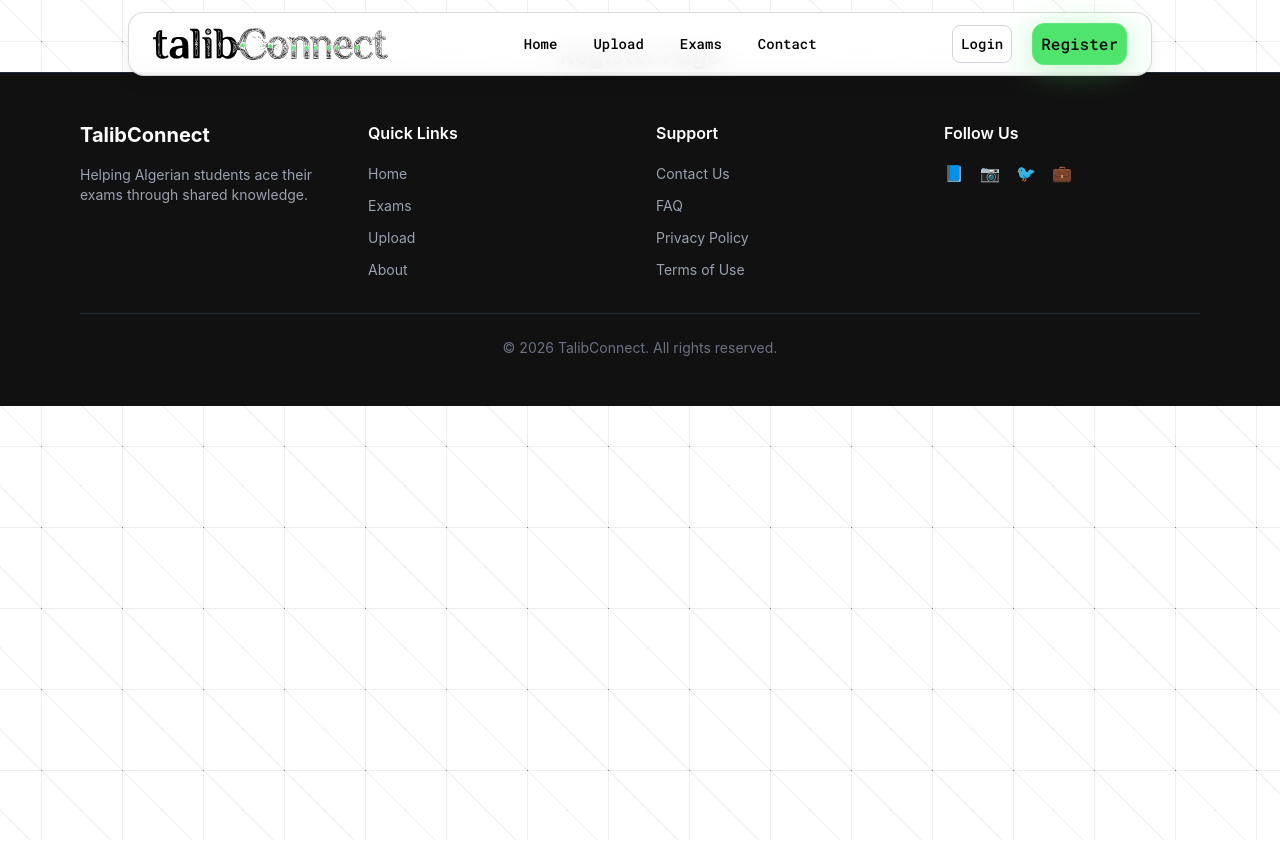
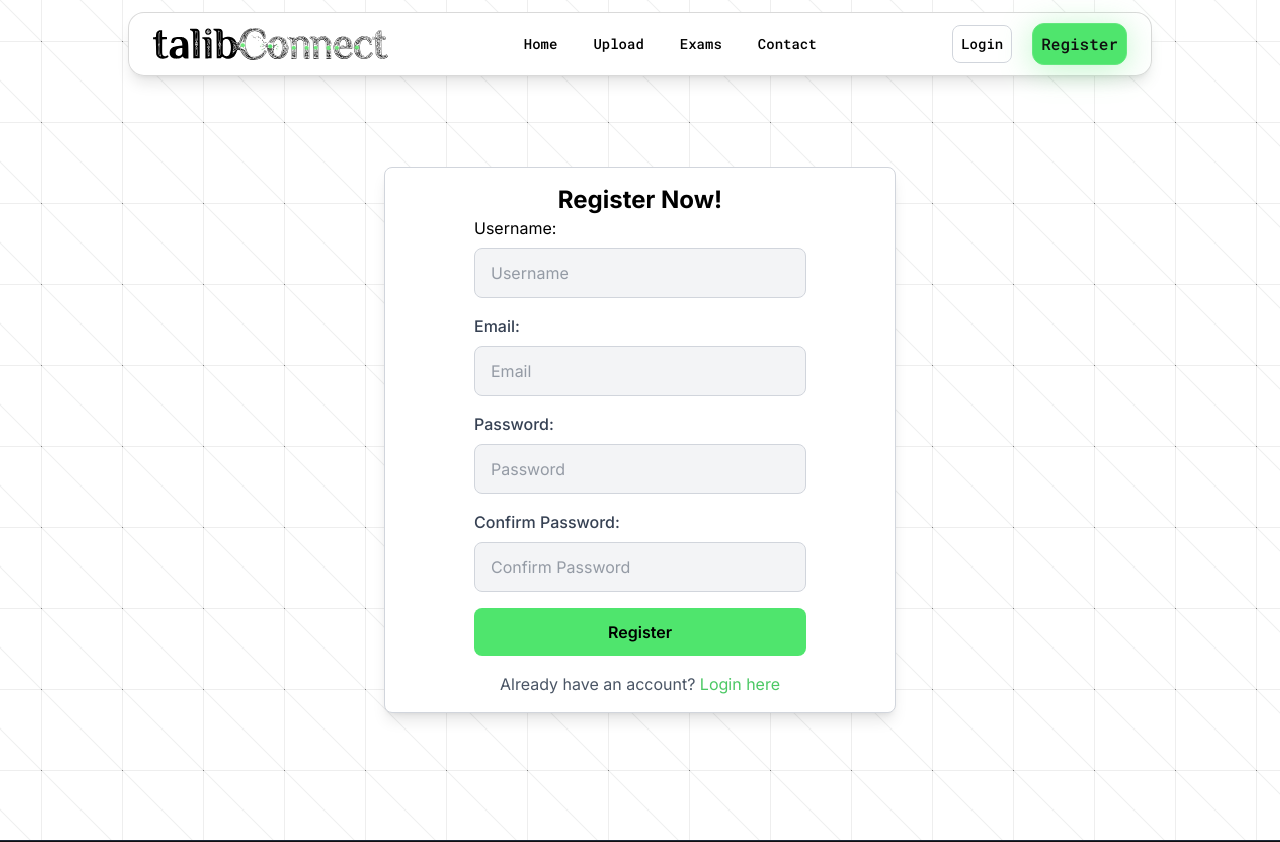
Before and after one commit to tigheni/talibConnect, a React (Vite) app: page /register in a window 1280 px wide. Shown: the top 842 px of the page. Built offline with nearby package versions, Linux system fonts and the light colour scheme.

Commit message:
feat: update dependencies and enhance components with FontAwesome icons; implement registration form with validation

```diff
--- a/package.json
+++ b/package.json
@@ -12,9 +12,11 @@
     "worker:deploy": "wrangler deploy --config wrangler.jsonc"
   },
   "dependencies": {
+    "@fortawesome/fontawesome-free": "^7.2.0",
     "@supabase/supabase-js": "^2.106.0",
     "react": "^19.2.5",
     "react-dom": "^19.2.5",
+    "react-icons": "^5.6.0",
     "react-router-dom": "^7.15.1",
     "wrangler": "^4.97.0"
   },
--- a/src/components/Footer.jsx
+++ b/src/components/Footer.jsx
@@ -1,5 +1,5 @@
 import { Link } from 'react-router-dom';
-
+import { FaInstagram, FaFacebook, FaEnvelope } from 'react-icons/fa';
 export default function Footer() {
    return (
       <footer className="bg-[#111111] border-t border-gray-800 ">
@@ -98,25 +98,19 @@
                         href="#"
                         className="text-gray-400 hover:text-[#63E87E] transition"
                      >
-                        📘
+                        <FaInstagram size={20} />
                      </a>
                      <a
                         href="#"
                         className="text-gray-400 hover:text-[#63E87E] transition"
                      >
-                        📷
+                        <FaFacebook size={20} />
                      </a>
                      <a
-                        href="#"
+                        href="mailto:contact@talibconnect.com"
                         className="text-gray-400 hover:text-[#63E87E] transition"
                      >
-                        🐦
-                     </a>
-                     <a
-                        href="#"
-                        className="text-gray-400 hover:text-[#63E87E] transition"
-                     >
-                        💼
+                        <FaEnvelope size={20} />
                      </a>
                   </div>
                </div>
--- a/src/components/Navbar.jsx
+++ b/src/components/Navbar.jsx
@@ -1,7 +1,10 @@
 import logo from '../assets/logo.svg';
 import { Link } from 'react-router-dom';
+import { useState } from 'react';
 
 export default function NavBoard() {
+   const [isMenuOpen, setIsMenuOpen] = useState(false);
+
    return (
       <div className="fixed top-3 left-0 right-0 z-50 flex justify-center font-roboto-mono ">
          <nav className="h-16 w-full sm:max-w-3xl lg:max-w-5xl mx-5 flex items-center justify-between rounded-2xl bg-white/90 backdrop-blur-md border border-black/15 shadow-lg px-6">
@@ -58,8 +61,25 @@
                   </div>
                </Link>
             </div>
-            <div className="ml-auto md:hidden">
-               <button className="text-2xl">☰</button>
+            <div className=" md:hidden ">
+               <button
+                  onClick={() => {
+                     setIsMenuOpen(!isMenuOpen);
+                     console.log('clicked');
+                  }}
+                  className="text-2xl font-bold focus:outline-none"
+               >
+                  {isMenuOpen ? '✕' : '☰'}
+               </button>
+               {isMenuOpen && (
+                  <div className="absolute top-16 left-0 right-0 bg-white/90 backdrop-blur-md flex flex-col p-4 gap-3 shadow-lg">
+                     <Link to="/">Home</Link>
+                     <Link to="/exams">Exams</Link>
+                     <Link to="/upload">Upload</Link>
+                     <Link to="/login">Login</Link>
+                     <Link to="/register">Register</Link>
+                  </div>
+               )}
             </div>
          </nav>
       </div>
--- a/src/index.css
+++ b/src/index.css
@@ -73,12 +73,14 @@
    --color-light-green-300: #a9e085;
    --color-light-green-400: #8dd65c;
    --color-light-green-500: #70cc33;
+   --cp: #4fe56d;
    --color-light-green-600: #5aa329;
    --color-light-green-700: #437a1f;
    --color-light-green-800: #2d5214;
    --color-light-green-900: #16290a;
    --color-light-green-950: #101d07;
 }
+
 body {
    min-height: 100vh;
    background-image: url('./assets/axiom-pattern-1920x1080.png');
--- a/src/pages/Contact.jsx
+++ b/src/pages/Contact.jsx
@@ -42,14 +42,17 @@
    };
 
    return (
-      <div className="min-h-screen bg-[#0f0f0f]">
+      <div className="min-h-screen bg-[#0f0f0f] font-inter">
          <div className="max-w-2xl mx-auto px-4 py-24">
             <div className="text-center mb-12">
                <h1 className="text-3xl md:text-4xl font-bold text-white mb-3">
                   Contact Us
                </h1>
                <p className="text-gray-400">
-                  Have questions? We'll get back to you within 24 hours.
+                  Have questions? We'll get back to you soon!
+               </p>
+               <p className="text-gray-400">
+                  You can also reach us at contact@talibconnect.com
                </p>
             </div>
 
@@ -96,7 +99,7 @@
                <button
                   type="submit"
                   disabled={status === 'sending'}
-                  className="w-full bg-[#63E87E] text-black font-semibold py-3 rounded-lg hover:bg-[#4bc864] transition-all duration-300 disabled:opacity-50"
+                  className="w-full bg-[var(--cp)] text-black font-semibold py-3 rounded-lg hover:bg-[#4bc864] transition-all duration-300 disabled:opacity-50"
                >
                   {status === 'sending' ? 'Sending...' : 'Send Message'}
                </button>
--- a/src/pages/Register.jsx
+++ b/src/pages/Register.jsx
@@ -1,5 +1,116 @@
+import { useState } from 'react';
+import { Link, useNavigate } from 'react-router-dom';
 export default function Register() {
-    return (
-        <h1 className="text-2xl font-bold text-center mt-10">Register Page</h1>
-    );
+   const [formData, setformData] = useState({
+      username: '',
+      email: '',
+      password: '',
+   });
+   const [loading, setLoading] = useState(false);
+   const [error, setError] = useState('');
+   const navigate = useNavigate();
+
+   const handleChange = (e) => {
+      setformData({
+         ...formData,
+         [e.target.name]: e.target.value,
+      });
+   };
+   const handleSubmit = async (e) => {
+      e.preventDefault();
+      setError('');
+      setLoading(true);
+      try {
+         //here add supabase auth logic to register the user
+         console.log('data up', formData);
+         navigate('/dashboard');
+      } catch (err) {
+         setError(err.message);
+      } finally {
+         setLoading(false);
+      }
+   };
+   return (
+      <div className="h-screen flex items-center justify-center mt-10">
+         <div className="w-full md:max-w-lg  sm:max-w-md flex justify-center font-inter flex-col items-center border border-gray-300 bg-white py-4 rounded-lg shadow-lg">
+            <h1 className="text-2xl  font-bold text-center ">Register Now!</h1>
+            {error && (
+               <div className="bg-red-500/10 border border-red-500 text-red-500 rounded-lg p-3 mb-4 text-sm">
+                  {error}
+               </div>
+            )}
+            <form onSubmit={handleSubmit}>
+               <label
+                  htmlFor="username"
+                  className="block mb-2  font-mediumtext-gray-700"
+               >
+                  Username:
+               </label>
+               <input
+                  type="text"
+                  name="username"
+                  placeholder="Username"
+                  onChange={handleChange}
+                  required
+                  className="w-full bg-gray-100 border border-gray-300 rounded-lg px-4 py-3 text-gray-700 focus:outline-none focus:border-[var(--cp)] mb-4"
+               />
+               <label
+                  htmlFor="email"
+                  className="block text-gray-700 font-medium mb-2"
+               >
+                  Email:
+               </label>
+               <input
+                  type="email"
+                  name="email"
+                  placeholder="Email"
+                  required
+                  onChange={handleChange}
+                  className="w-full bg-gray-100 border border-gray-300 rounded-lg px-4 py-3 text-gray-700 focus:outline-none focus:border-[var(--cp)] mb-4"
+               />
+               <label
+                  htmlFor="password"
+                  className="block text-gray-700 font-medium mb-2"
+               >
+                  Password:
+               </label>
+               <input
+                  type="password"
+                  name="password"
+                  placeholder="Password"
+                  required
+                  className="w-full bg-gray-100 border border-gray-300 rounded-lg px-4 py-3 text-gray-700 focus:outline-none focus:border-[var(--cp)] mb-4"
+               />
+               <label
+                  htmlFor="confirm-password"
+                  className="block text-gray-700 font-medium mb-2"
+               >
+                  Confirm Password:
+               </label>
+               <input
+                  type="password"
+                  name="confirm-password"
+                  placeholder="Confirm Password"
+                  required
+                  className="w-full bg-gray-100 border border-gray-300 rounded-lg px-4 py-3 text-gray-700 focus:outline-none focus:border-[var(--cp)] mb-4"
+               />
+               <button
+                  type="submit"
+                  value="Register"
+                  className="w-full bg-[var(--cp)] text-black font-semibold py-3 rounded-lg hover:bg-[#4bc864] transition-all duration-300 disabled:opacity-50"
+               >
+                  {loading ? 'Registering...' : 'Register'}
+               </button>
+            </form>
+            <div className="mt-4 text-center">
+               <p className="text-gray-600">
+                  Already have an account?{' '}
+                  <Link to="/login" className="text-[#4bc864] hover:underline">
+                     Login here
+                  </Link>
+               </p>
+            </div>
+         </div>
+      </div>
+   );
 }
```
Also changed, not shown: 1 other file (tests, documents, lock files or other folders).
